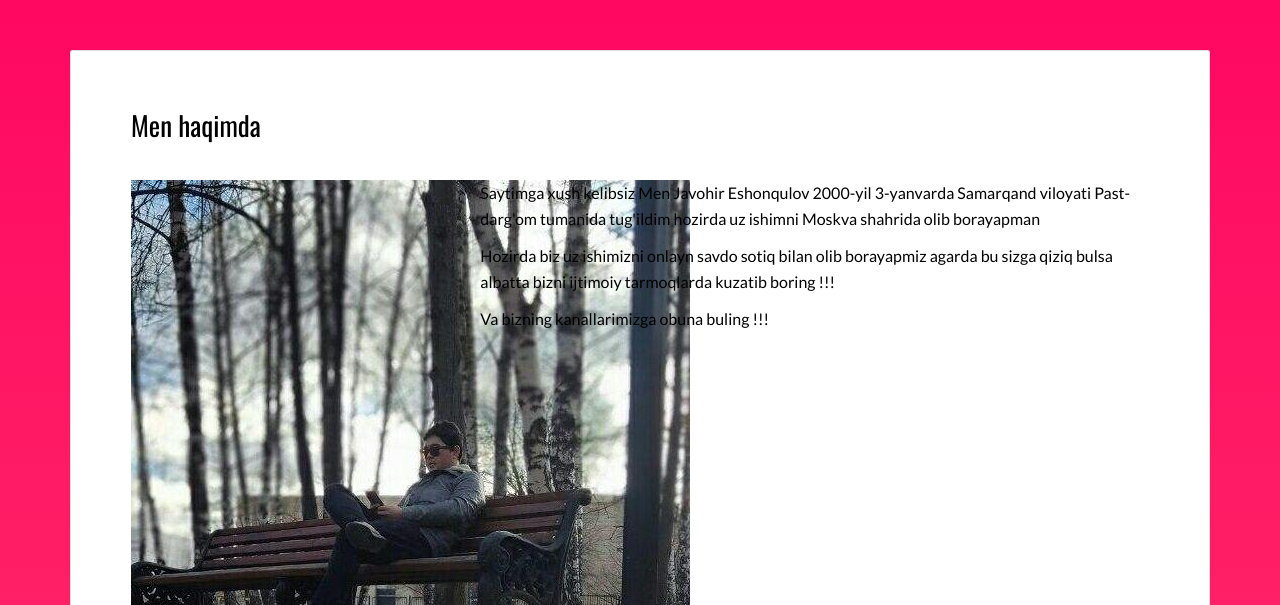
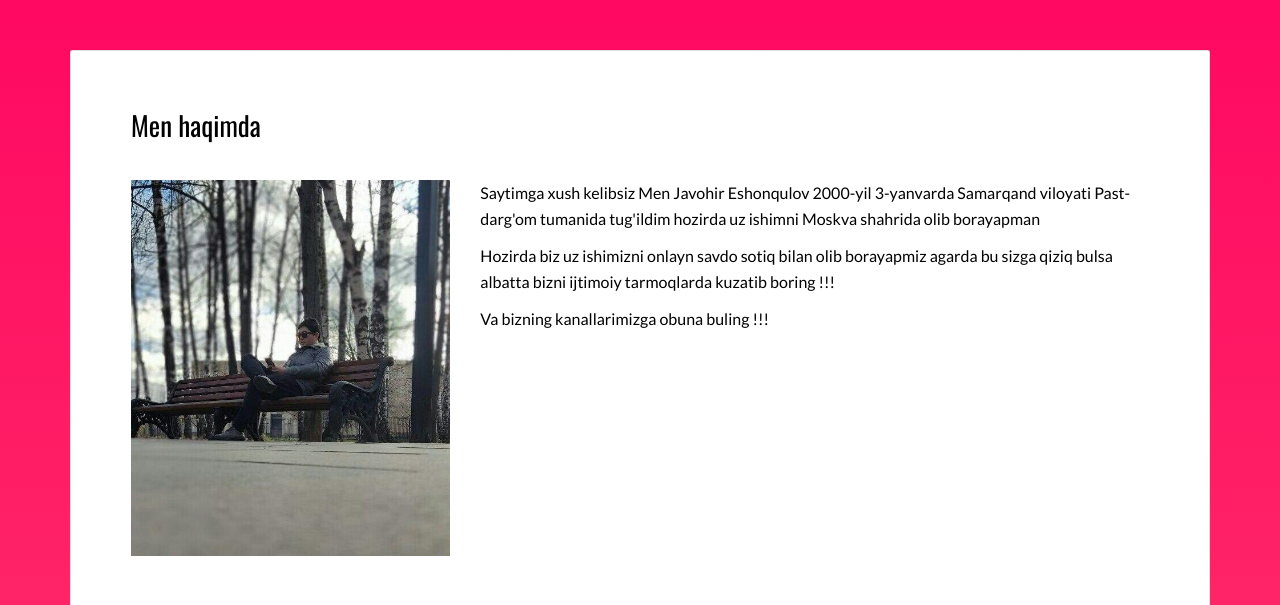
Before and after one commit to Doniyorbek99/JAVOHIR-sayt, a plain HTML site: page index.html in a window 1280 px wide. Shown: the part 195-800 px from the top of the page. Drawn offline with nearby package versions, Linux system fonts and the light colour scheme.

Commit message:
Update index.html

```diff
--- a/index.html
+++ b/index.html
@@ -50,7 +50,7 @@
             <h2>Men haqimda</h2>
             <div class="row">
               <div class="col-md-4">
-                <p><img src="./assets/images/photo_2021-12-31_06-30-24.jpg";></p>
+                <p><img style="width: 100%;" src="./assets/images/photo_2021-12-31_06-30-24.jpg"; ></p>
               </div>
               <div class="col-md-8">
 
```
